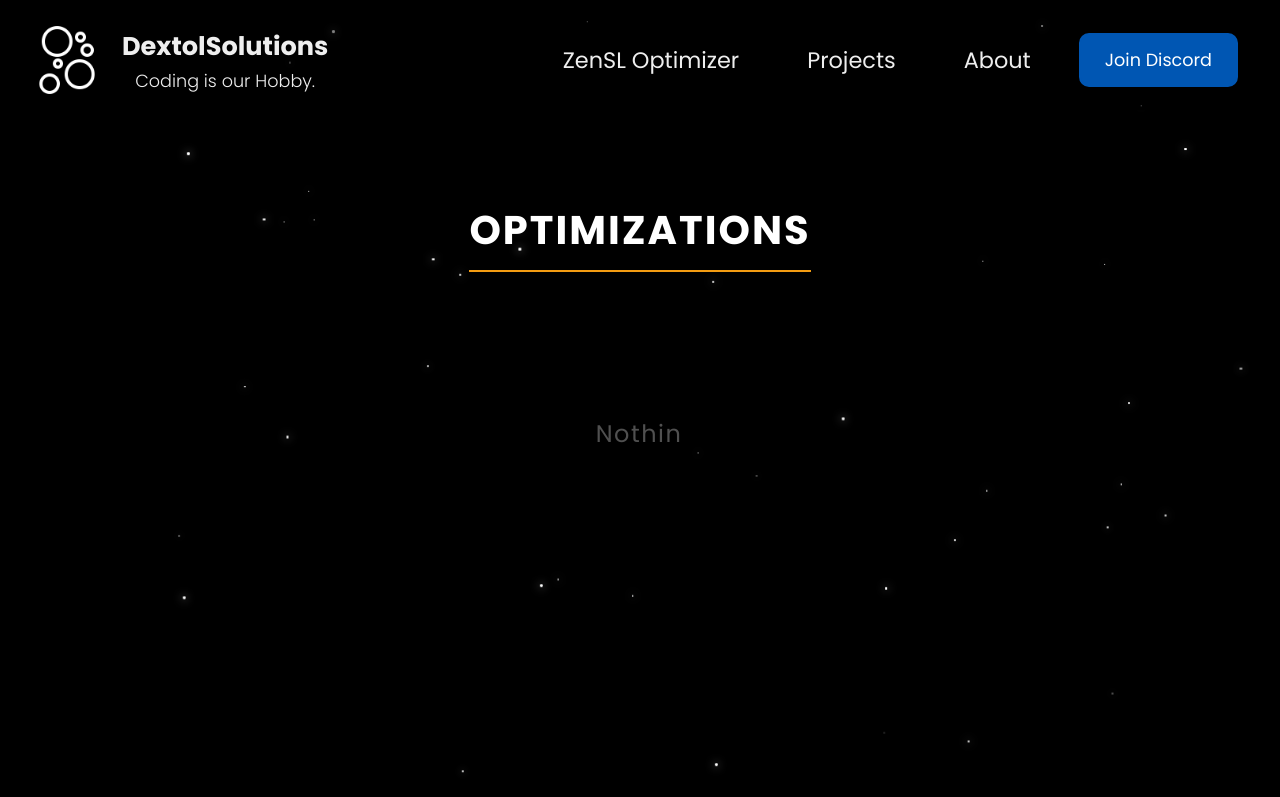
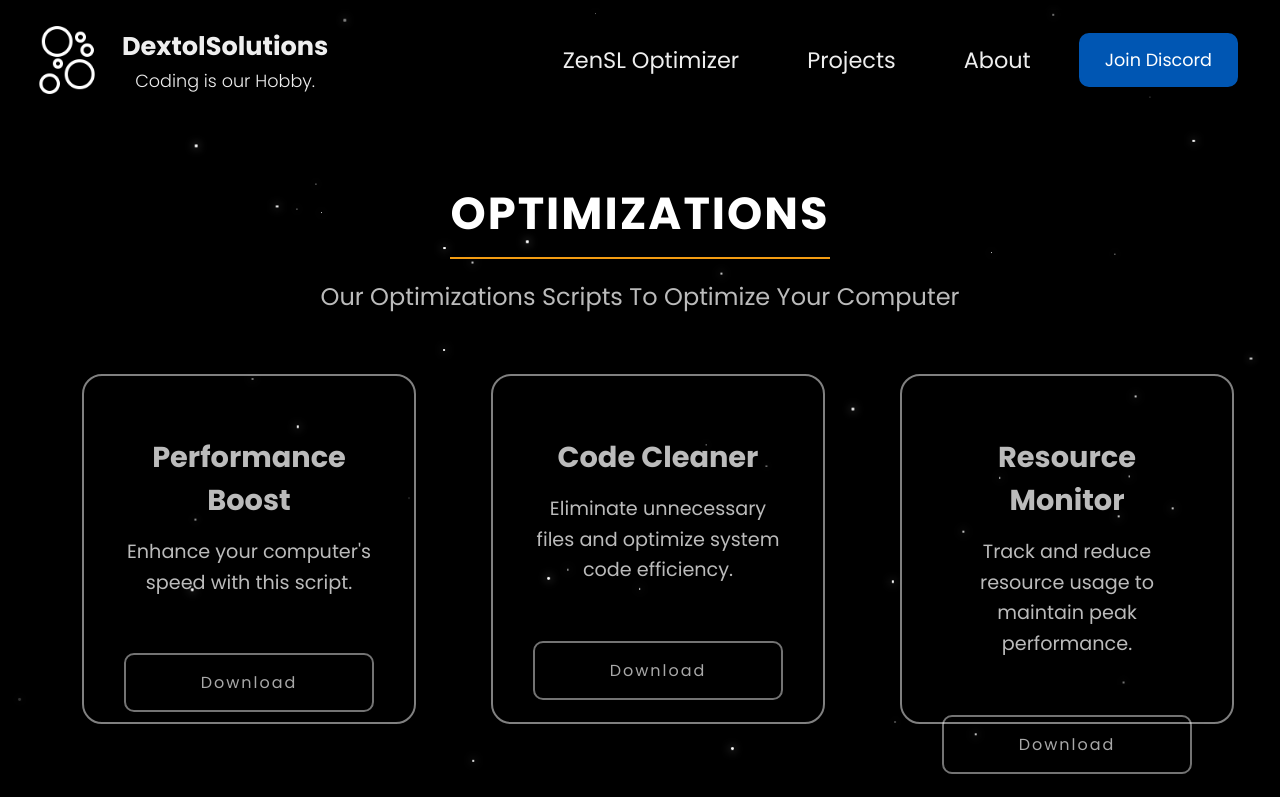
Before and after one commit to DextolSolutions/dextolsolutions-web, a React (Create React App) app: page /optimizations in a window 1280 px wide. Shown: the top 797 px of the page. Built offline with nearby package versions, Linux system fonts and the light colour scheme.

Commit message:
Updated Optimizations Page, Added Demo Layout Design

```diff
--- a/src/components/Optimizations.css
+++ b/src/components/Optimizations.css
@@ -1,61 +1,118 @@
+/* General Section Styling */
 .projects-section {
     display: flex;
     flex-direction: column;
     align-items: center;
-    height: calc(100vh - 100px); /* Adjust height as necessary */
     color: #fff;
-    border-radius: 25px;
-    text-align: center;
-    padding: 0 80px; /* Adjust padding for top and bottom */
+    padding: 20px;
+    width: 100%; /* Ensures it spans the full width */
 }
 
 .projects-title {
-    font-size: 2.5rem; /* You can keep or adjust the font size */
-    padding-bottom: 10px;
-    border-bottom: #f39c12 2px solid ;
+    font-size: 2.8rem; /* Slightly bigger title */
     color: #fff;
-    margin-top: 80px; /* Spacing above title */
-    font-weight: 700; /* Font weight for emphasis */
-    letter-spacing: 2px; /* Letter spacing */
+    margin-top: 40px;
+    font-weight: 700;
+    letter-spacing: 2px;
     text-align: center;
 }
 
-/* Typewriter Section */
-.typewriter-container {
-    position: absolute;
-    top: 50%;
-    left: 50%; /* Adjust this for horizontal positioning */
-    transform: translate(-50%, -50%); /* Vertically centered in the first 100vh */
-    display: flex;
-    flex-direction: column;
-    align-items: center;
-    z-index: 2; /* Ensure it's above the background sections */
+.projects-subtitle {
+    font-size: 1.5rem; /* Larger subtitle */
+    color: #bbb; /* Subtle text color */
+    margin-top: 20px;
+    margin-bottom: 40px;
 }
 
-.typewriter-text {
-    margin-top: 10px;
-    text-align: center;
+/* Boxes Container */
+.boxes-container {
+    display: grid;
+    grid-template-columns: repeat(3, 1fr); /* Fixed layout: 3 boxes per row */
+    gap: 75px; /* Generous space between boxes */
+    width: 90%; /* Stretch boxes across 90% of the page width */
+    max-width: 1400px; /* Ensure content doesn't stretch too much on large screens */
+    margin: 0 auto; /* Center align grid */
+    padding: 20px 0;
 }
 
-/* Typewriter effect */
-.typewriter {
-    font-size: 1.5rem;
-    font-family: 'Poppins', sans-serif;
-    color: #ffffff50;
-    letter-spacing: 1.5px;
-    border-right: 2px solid #fff; /* Cursor effect */
-    white-space: nowrap;
-    overflow: hidden;
-    width: 0; /* Start hidden */
-    animation: typing 3.5s steps(40, end) forwards, blink 0.75s step-end infinite;
+/* Individual Box Styling */
+.box {
+    background: transparent; /* Fully transparent by default */
+    border: 2px solid rgba(255, 255, 255, 0.5); /* Semi-transparent white border */
+    border-radius: 20px; /* Keep rounded corners */
+    text-align: center;
+    padding: 40px; /* Larger padding to make boxes appear bigger */
+    height: 350px; /* Uniform height */
+    display: flex; /* Use flexbox for the box container */
+    flex-direction: column; /* Arrange elements vertically */
+    justify-content: space-between; /* Space out elements (title, description, button) */
+    align-items: center; /* Horizontally center all content */
+    transition: transform 0.3s ease-in-out, background 0.3s, box-shadow 0.3s;
 }
 
-@keyframes typing {
-    from { width: 0; }
-    to { width: 100%; } /* Reveal full text */
+.box:hover {
+    background: rgba(0, 0, 0, 0.25); /* Slightly darker background on hover */
+    transform: translateY(-5px); /* Moves box upward */
+    box-shadow: 0 10px 30px rgba(0, 0, 0, 0.4); /* Add a shadow on hover */
 }
 
-@keyframes blink {
-    from, to { border-color: transparent; }
-    50% { border-color: white; }
+.box-icon {
+    font-size: 4rem; /* Bigger icons */
+    color: #f1c40f; /* Bright accent color */
+    margin-bottom: 20px;
 }
+
+.box h3 {
+    font-size: 1.8rem; /* Bigger titles */
+    color: #bbb; /* Lighter gray text */
+    margin-bottom: 15px;
+}
+
+.box p {
+    font-size: 1.2rem; /* Larger description text */
+    color: #bbb; /* Lighter gray text */
+    margin-bottom: 30px;
+    line-height: 1.6;
+}
+
+.download-button {
+    display: flex; /* Flexbox for centering text inside the button */
+    justify-content: center; /* Horizontally center text */
+    align-items: center; /* Vertically center text */
+    text-decoration: none;
+    background: transparent; /* Fully transparent by default */
+    border: 2px solid rgba(255, 255, 255, 0.5); /* Semi-transparent white border */
+    color: #bbb; /* Lighter gray text */
+    font-size: 1rem;
+    padding: 15px 30px; /* Consistent padding */
+    border-radius: 10px; /* Smoother button shape */
+    transition: transform 0.3s, background 0.3s, color 0.3s;
+    text-align: center;
+    height: 70px; /* Fixed height for consistent appearance */
+}
+
+.download-button:hover {
+    background: rgba(0, 0, 0, 0.25); /* Slightly darker background on hover */
+    color: #fff; /* White text on hover for better contrast */
+}
+
+/* Media Query: Adjust for smaller screens */
+@media (max-width: 1024px) {
+    .boxes-container {
+        grid-template-columns: repeat(2, 1fr); /* Switch to 2 boxes per row on medium screens */
+    }
+
+    .box {
+        height: 320px; /* Slightly smaller height */
+    }
+}
+
+@media (max-width: 768px) {
+    .boxes-container {
+        grid-template-columns: repeat(1, 1fr); /* Stack boxes vertically on small screens */
+    }
+
+    .box {
+        height: auto; /* Allow flexible height for content */
+    }
+}
--- a/src/components/Optimizations.js
+++ b/src/components/Optimizations.js
@@ -1,59 +1,57 @@
-import React, { useEffect, useState } from 'react';
-import './Projects.css';
+import './Optimizations.css';
 
 function Projects() {
-  const [typedText, setTypedText] = useState(''); // Text to display
-  const [textIndex, setTextIndex] = useState(0); // Current text index
-  const [isTyping, setIsTyping] = useState(true); // Typing or erasing state
-  const [charIndex, setCharIndex] = useState(0); // Current character index
-
-  const texts = [
-    "Nothing to show here yet!",
-    "Come back later!"
-  ]; // Array of texts
-
-  useEffect(() => {
-    let interval;
-    if (isTyping) {
-      // Typing animation
-      if (charIndex < texts[textIndex].length) {
-        interval = setInterval(() => {
-          setTypedText((prev) => prev + texts[textIndex].charAt(charIndex));
-          setCharIndex(charIndex + 1);
-        }, 100); // Typing speed
-      } else {
-        // Pause after typing the full text
-        setTimeout(() => setIsTyping(false), 2000); // Pause for 2 seconds
-      }
-    } else {
-      // Erasing animation
-      if (charIndex > 0) {
-        interval = setInterval(() => {
-          setTypedText((prev) => prev.slice(0, -1));
-          setCharIndex(charIndex - 1);
-        }, 50); // Erasing speed
-      } else {
-        // Move to the next text
-        setTextIndex((prevIndex) => (prevIndex + 1) % texts.length);
-        setIsTyping(true); // Start typing again
-      }
-    }
-
-    return () => clearInterval(interval); // Cleanup interval on unmount
-  }, [charIndex, isTyping, textIndex, texts]);
-
   return (
     <div>
       <section className='projects-section'>
         <h1 className="projects-title">OPTIMIZATIONS</h1>
+        <p className="projects-subtitle">Our Optimizations Scripts To Optimize Your Computer</p>
+        <div className="boxes-container">
+          {/* Box 1 */}
+          <div className="box">
+            <i className="fas fa-tachometer-alt box-icon"></i>
+            <h3>Performance Boost</h3>
+            <p>Enhance your computer's speed with this script.</p>
+            <a href="/download/performance-boost" className="download-button">Download</a>
+          </div>
+          {/* Box 2 */}
+          <div className="box">
+            <i className="fas fa-code box-icon"></i>
+            <h3>Code Cleaner</h3>
+            <p>Eliminate unnecessary files and optimize system code efficiency.</p>
+            <a href="/download/code-cleaner" className="download-button">Download</a>
+          </div>
+          {/* Box 3 */}
+          <div className="box">
+            <i className="fas fa-chart-line box-icon"></i>
+            <h3>Resource Monitor</h3>
+            <p>Track and reduce resource usage to maintain peak performance.</p>
+            <a href="/download/resource-monitor" className="download-button">Download</a>
+          </div>
+          {/* Box 4 */}
+          <div className="box">
+            <i className="fas fa-database box-icon"></i>
+            <h3>Data Optimizer</h3>
+            <p>Streamline data storage and minimize redundant files.</p>
+            <a href="/download/data-optimizer" className="download-button">Download</a>
+          </div>
+          {/* Box 5 */}
+          <div className="box">
+            <i className="fas fa-cogs box-icon"></i>
+            <h3>System Tuner</h3>
+            <p>tune system settings for a smoother user experience.</p>
+            <a href="/download/system-tuner" className="download-button">Download</a>
+          </div>
+          {/* Box 6 */}
+          <div className="box">
+            <i className="fas fa-shield-alt box-icon"></i>
+            <h3>Security Enhancer</h3>
+            <p>Boost your system's security to protect against vulnerabilities.</p>
+            <a href="/download/security-enhancer" className="download-button">Download</a>
+          </div>
+        </div>
       </section>
-      <div className="typewriter-container">
-        <div className="typewriter-text">
-          <p className="typewriter">{typedText}</p>
-        </div>
-      </div>
     </div>
-
   );
 }
 
```
